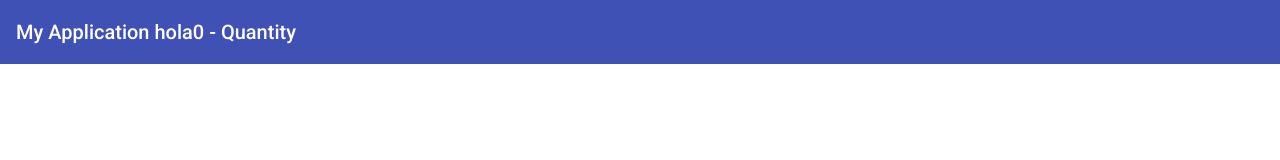
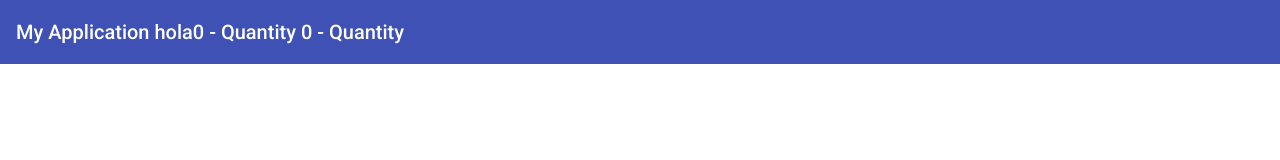
Before and after one commit to Miguelepst/practicaA0, an Angular app: page / in a window 1280 px wide. Shown: the top 160 px of the page. Built offline with nearby package versions, Linux system fonts and the light colour scheme.

Commit message:
<!--Esta es la primera parte de shopping cart--> <!--Es un avance de nuetro Shopping Cart--> <!--proximo paso sacar la logica de header creando un componente cart-->

```diff
--- a/src/app/shared/componentes/header/header.component.html
+++ b/src/app/shared/componentes/header/header.component.html
@@ -4,5 +4,12 @@
     <mat-toolbar color="primary">
       <span>My Application hola</span>
       {{quantity$ | async | json}} - Quantity
+      {{total$ | async | json}} - Quantity
+
+      <!-- {{cart$ | async | json}} - Quantity   -->
       <!--git: Ya esta funcionando  adduna parte del carrito de compra -->
+      <!--Esta es la primera parte de shopping cart-->
+      <!--Es un avance de nuetro Shopping Cart-->
+      <!--proximo paso sacar la logica de header
+        creando un componente cart-->
     </mat-toolbar>
```
